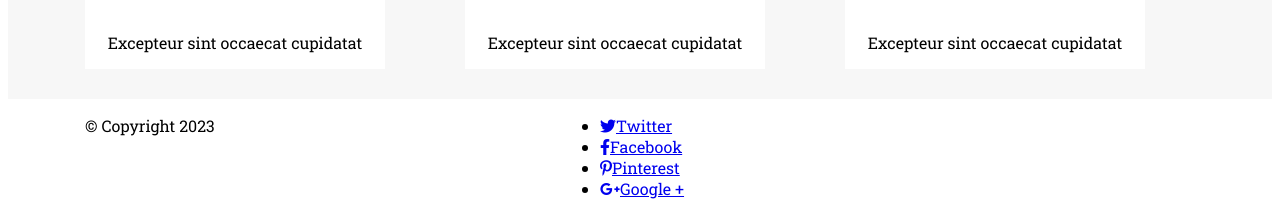
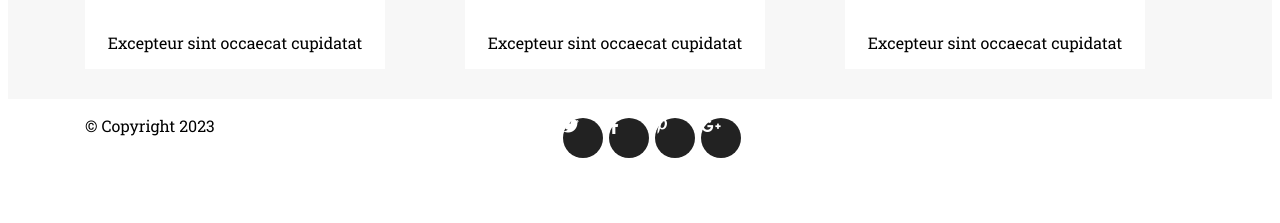
Before and after one commit to AniaPr/trunner-project, a website: page index.html in a window 1280 px wide. Shown: the part 1476-1699 px from the top of the page. After the commit the page ends 1658 px from the top, so only its background shows below. Drawn offline with Linux system fonts and the light colour scheme.

Commit message:
Add style for footer

```diff
--- a/sass/style.scss
+++ b/sass/style.scss
@@ -20,3 +20,25 @@ body {
 	margin-bottom: 30px;
 	max-width: 300px;
 }
+
+/*Footer*/
+
+footer ul {
+	padding-left: 0;
+}
+
+footer ul li {
+	display: inline;
+	font-size: 0;
+	margin: 3px;
+}
+
+footer ul i {
+	font-size: 16px;
+	background-color: #222222;
+	height: 40px;
+	width: 40px;
+	border-radius: 50%;
+	color: #ffffff;
+	line-height: 40px;
+}
```
Also changed, not shown: css/style.css, 1 other file.
